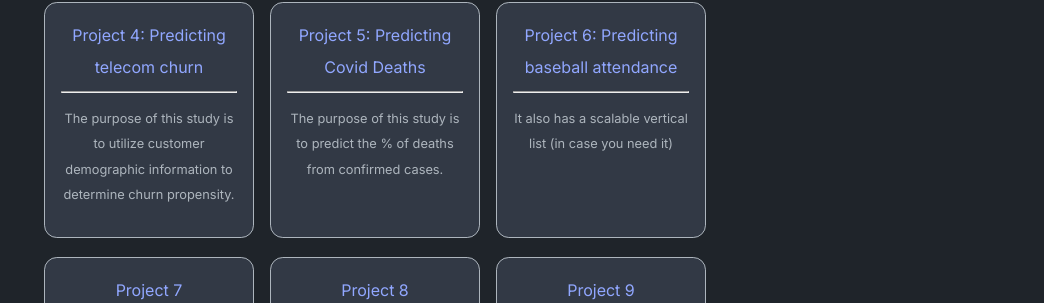
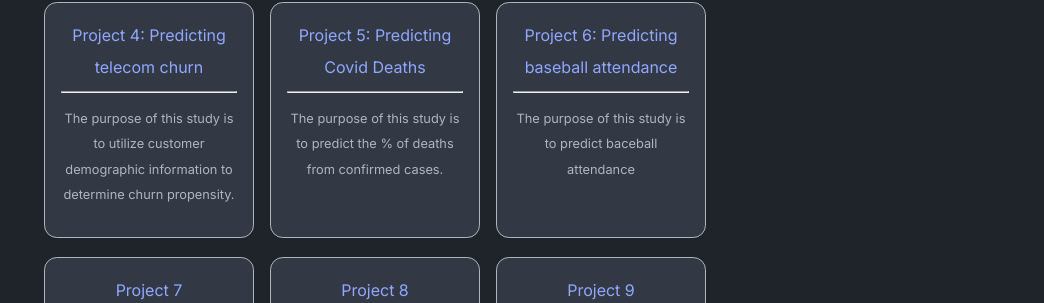
Before and after one commit to Josef9154/JRochelle_Portfolio, a Jekyll site: the page built from index.md, in a window 1280 px wide. Shown: the part 750-1053 px from the top of the page, without its empty margins (236-1280 px from the left). Built offline with Jekyll 4.4.1, drawn with Linux system fonts in a browser that asks for light colours.

Commit message:
home.yml: updated desc in project_entries

```diff
--- a/_data/home.yml
+++ b/_data/home.yml
@@ -29,7 +29,7 @@ project_entries:
   - title: 'Project 6: Predicting baseball attendance'
     url: >-
       https://github.com/Josef9154/Portfolio-Examples/blob/main/Project%206-%20Predicting%20baseball%20attendance.ipynb
-    desc: It also has a scalable vertical list (in case you need it)
+    desc: 'The purpose of this study is to predict baceball attendance '
   - title: Project 7
     url: lorem-ipsum
     desc: lorem-ipsum
```
